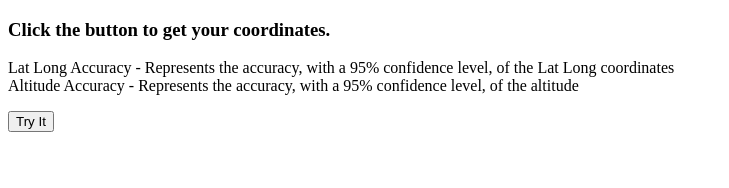
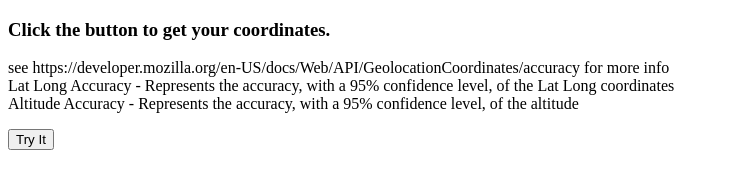
Before and after one commit to skhoosh/test_altitude, a plain HTML site: page index.html in a window 1280 px wide. Shown: the whole page, without its empty margins (0-729 px from the left). Drawn offline with Linux system fonts and the light colour scheme.

Commit message:
Update index.html

```diff
--- a/index.html
+++ b/index.html
@@ -9,7 +9,8 @@
 <body>
     <h3>Click the button to get your coordinates.</h3>
 
-    <p> Lat Long Accuracy - Represents the accuracy, with a 95% confidence level, of the Lat Long coordinates <br>
+    <p> see https://developer.mozilla.org/en-US/docs/Web/API/GeolocationCoordinates/accuracy for more info <br>
+        Lat Long Accuracy - Represents the accuracy, with a 95% confidence level, of the Lat Long coordinates <br>
         Altitude Accuracy - Represents the accuracy, with a 95% confidence level, of the altitude <br> </p>
 
     <button onclick="getLocation()">Try It</button>
```
